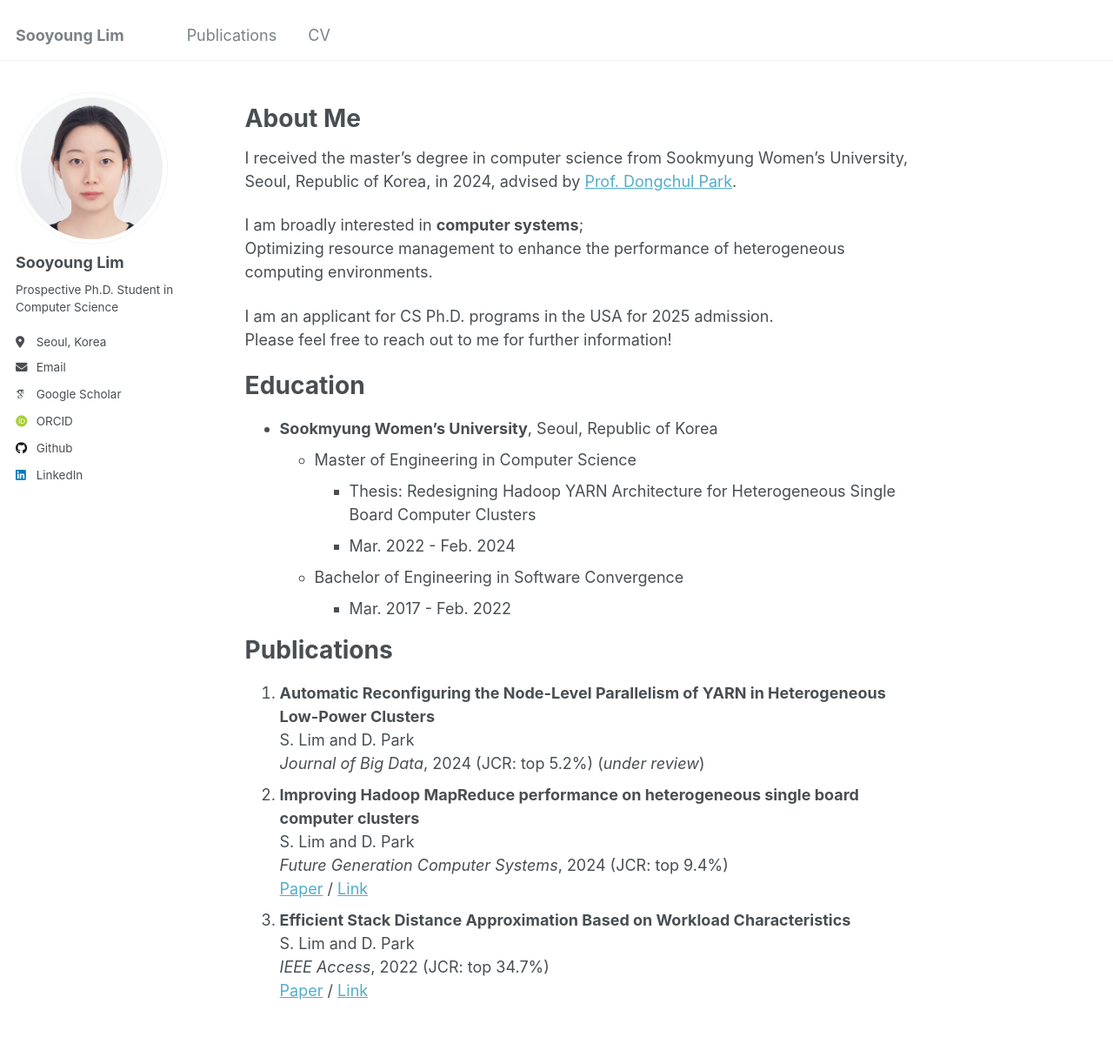
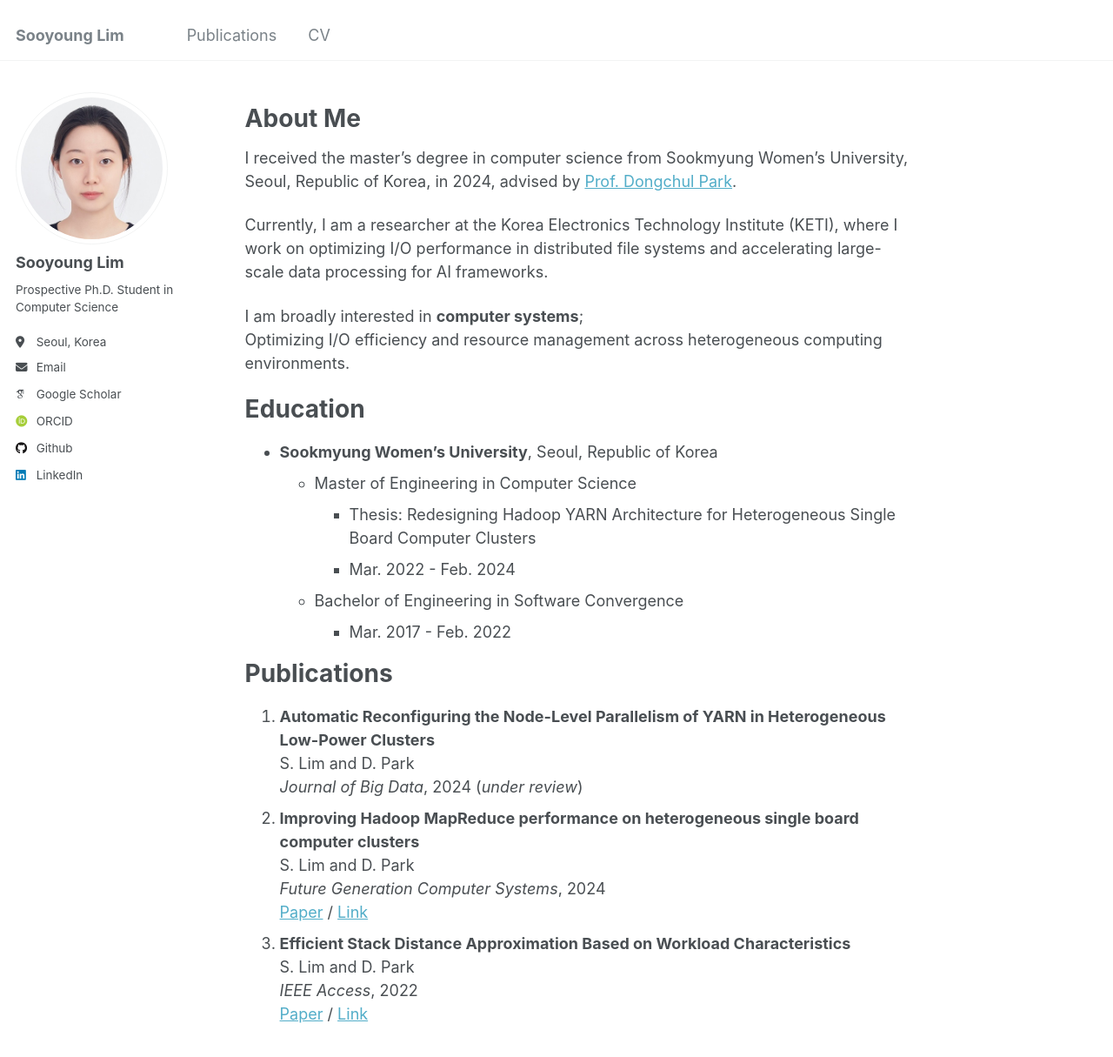
Before and after one commit to sooyounglim/sooyounglim.github.io, a Jekyll site: the page built from _pages/about.md, in a window 1280 px wide and 1400 px high. Shown: the top 1215 px of the window at 87% size. Built offline with Jekyll 4.4.1, drawn with Linux system fonts in a browser that asks for light colours; some web fonts are replaced.

Commit message:
Update bio

```diff
--- a/_pages/about.md
+++ b/_pages/about.md
@@ -10,11 +10,10 @@ About Me
 =====
 I received the master’s degree in computer science from Sookmyung Women’s University, Seoul, Republic of Korea, in 2024, advised by [Prof. Dongchul Park](http://bigdata.cau.ac.kr/).
 
+Currently, I am a researcher at the Korea Electronics Technology Institute (KETI), where I work on optimizing I/O performance in distributed file systems and accelerating large-scale data processing for AI frameworks.
+
 I am broadly interested in **computer systems**; <br />
-Optimizing resource management to enhance the performance of heterogeneous computing environments.
-
-I am an applicant for CS Ph.D. programs in the USA for 2025 admission. <br />
-Please feel free to reach out to me for further information!
+Optimizing I/O efficiency and resource management across heterogeneous computing environments.
 
 Education
 =====
@@ -29,12 +28,12 @@ Publications
 =====
 1. **Automatic Reconfiguring the Node-Level Parallelism of YARN in Heterogeneous Low-Power Clusters** <br />
 S. Lim and D. Park <br />
-*Journal of Big Data*, 2024 (JCR: top 5.2%) (*under review*) <br />
+*Journal of Big Data*, 2024 (*under review*) <br />
 2. **Improving Hadoop MapReduce performance on heterogeneous single board computer clusters** <br />
 S. Lim and D. Park <br />
-*Future Generation Computer Systems*, 2024 (JCR: top 9.4%) <br />
+*Future Generation Computer Systems*, 2024 <br />
 [Paper](/files/papers/2024-FGCS.pdf) / [Link](https://doi.org/10.1016/j.future.2024.06.025)
 3. **Efficient Stack Distance Approximation Based on Workload Characteristics** <br />
 S. Lim and D. Park <br />
-*IEEE Access*, 2022 (JCR: top 34.7%) <br />
+*IEEE Access*, 2022 <br />
 [Paper](/files/papers/2022-IEEE-Access.pdf) / [Link](https://doi.org/10.1109/ACCESS.2022.3180327)
```
